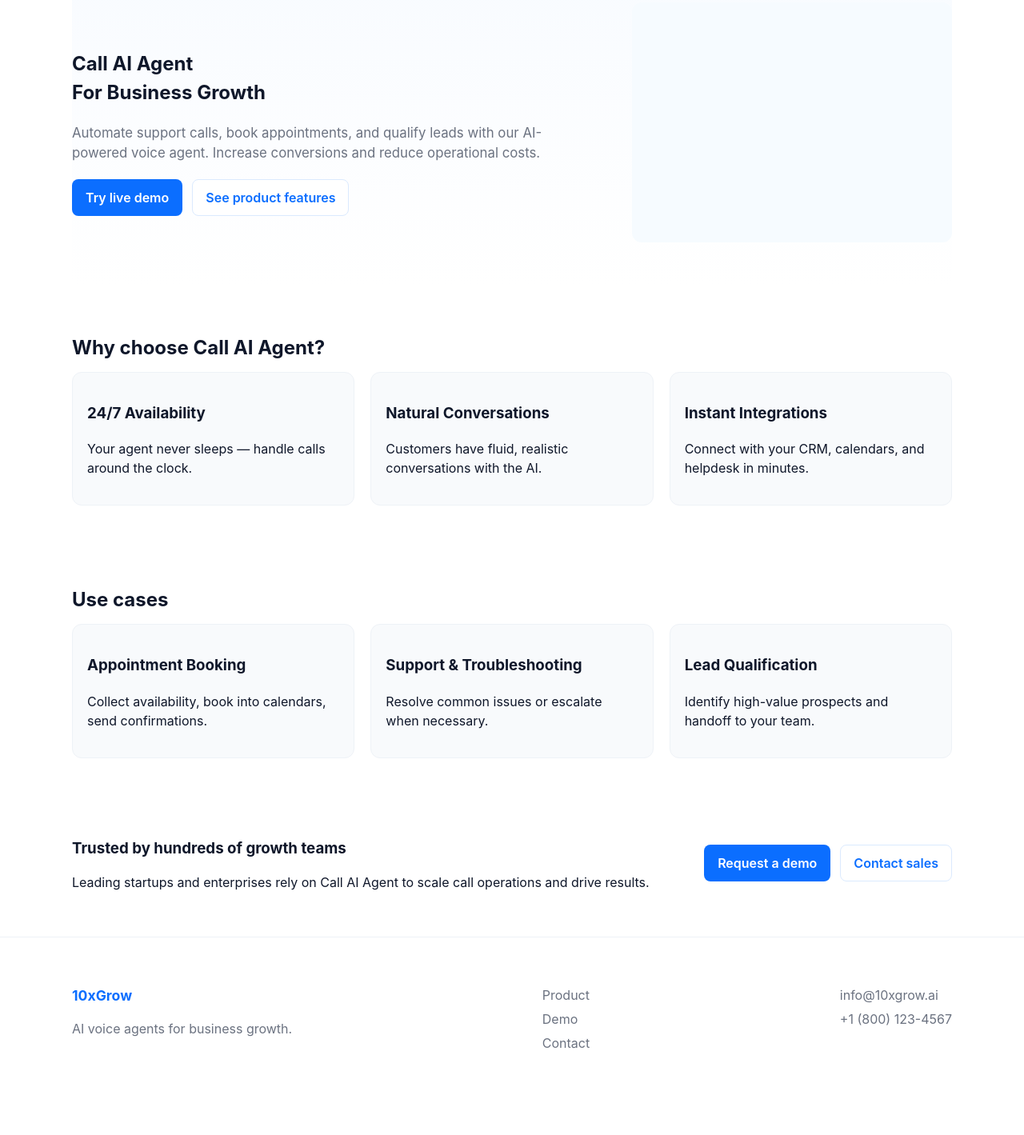
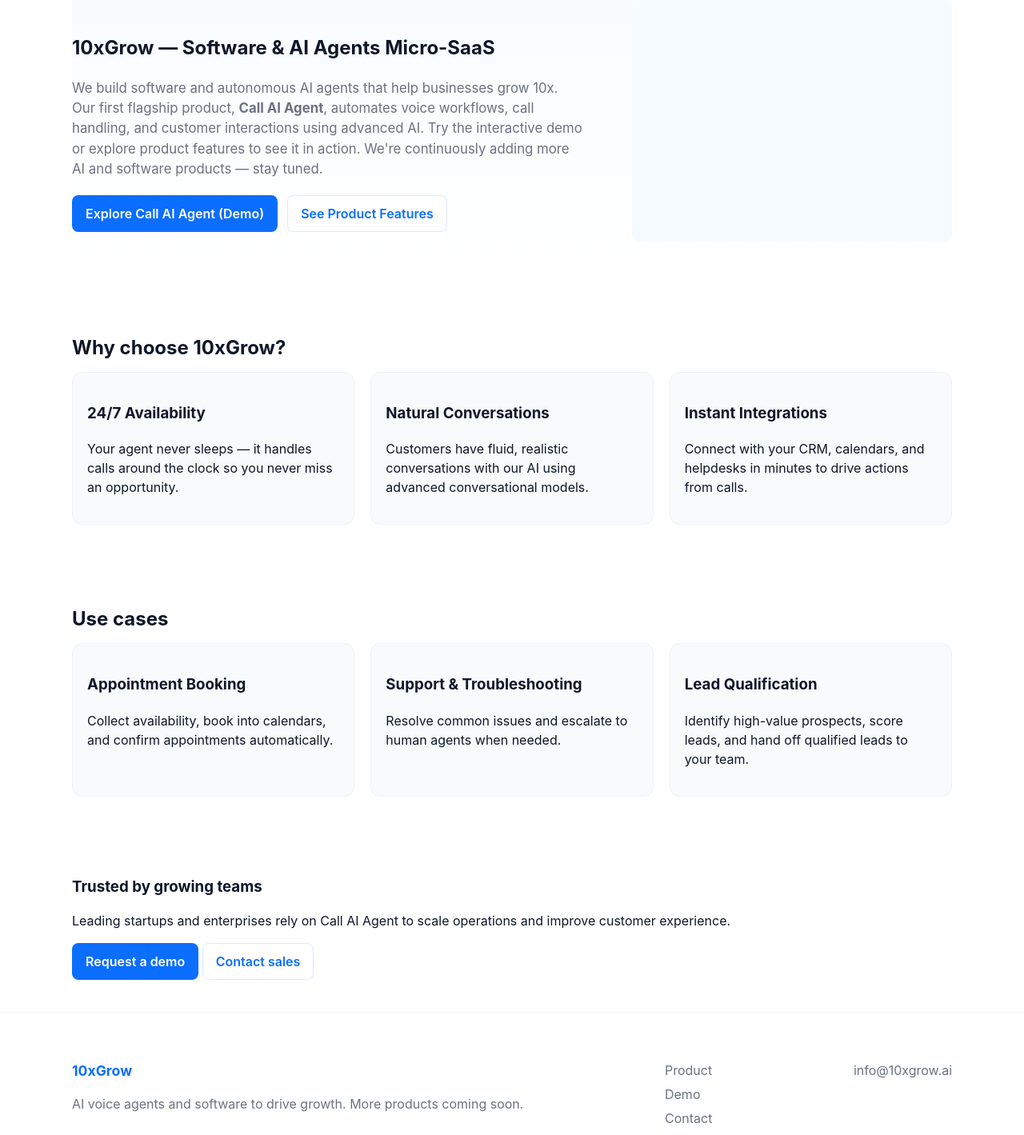
Before and after one commit to 10xgrowinfo/10xgrow-web, a plain HTML site: page index.html in a window 1280 px wide. Shown: the part 170-1589 px from the top of the page at 80% size. Before the commit the page ends 1552 px from the top, so only its background shows below. Drawn offline with Linux system fonts and the light colour scheme.

Commit message:
Update index.html with new content

```diff
--- a/index.html
+++ b/index.html
@@ -3,8 +3,8 @@
 <head>
   <meta charset="utf-8" />
   <meta name="viewport" content="width=device-width,initial-scale=1" />
-  <title>10xGrow — Call AI Agent</title>
-  <meta name="description" content="10xGrow Call AI Agent automates support, sales, and booking calls using advanced AI. Increase conversions and reduce costs." />
+  <title>10xGrow — Software & AI Agents Micro-SaaS | Call AI Agent</title>
+  <meta name="description" content="10xGrow is a software and AI agents micro-SaaS company. One of our flagship products is Call AI Agent — explore the product demo and feature set to see how it can automate and scale voice-driven workflows. More AI and software products coming soon." />
   <link rel="stylesheet" href="styles.css" />
   <script defer src="script.js"></script>
 </head>
@@ -26,13 +26,15 @@
     <section class="container hero">
       <div class="hero-inner">
         <div class="hero-content">
-          <h1>Call AI Agent<br/>For Business Growth</h1>
-          <p class="lead">Automate support calls, book appointments, and qualify leads with our AI-powered voice agent. Increase conversions and reduce operational costs.</p>
+          <h1>10xGrow — Software & AI Agents Micro-SaaS</h1>
+          <p class="lead">We build software and autonomous AI agents that help businesses grow 10x. Our first flagship product, <strong>Call AI Agent</strong>, automates voice workflows, call handling, and customer interactions using advanced AI. Try the interactive demo or explore product features to see it in action. We're continuously adding more AI and software products — stay tuned.</p>
+
           <div class="hero-ctas">
-            <a class="btn btn-primary" href="product-demo.html" data-cta="hero-demo">Try live demo</a>
-            <a class="btn btn-outline" href="product.html" data-cta="hero-product">See product features</a>
+            <a class="btn btn-primary" href="product-demo.html" data-cta="hero-demo" id="hero-demo">Explore Call AI Agent (Demo)</a>
+            <a class="btn btn-outline" href="product.html" data-cta="hero-product">See Product Features</a>
           </div>
         </div>
+
         <div aria-hidden="true" class="hero-visual">
           <svg width="400" height="300" viewBox="0 0 400 300" xmlns="http://www.w3.org/2000/svg">
             <rect width="400" height="300" rx="12" fill="#F6FBFF"/>
@@ -42,19 +44,19 @@
     </section>
 
     <section class="container features">
-      <h2>Why choose Call AI Agent?</h2>
+      <h2>Why choose 10xGrow?</h2>
       <div class="grid grid-3">
         <div class="card">
           <h3>24/7 Availability</h3>
-          <p>Your agent never sleeps — handle calls around the clock.</p>
+          <p>Your agent never sleeps — it handles calls around the clock so you never miss an opportunity.</p>
         </div>
         <div class="card">
           <h3>Natural Conversations</h3>
-          <p>Customers have fluid, realistic conversations with the AI.</p>
+          <p>Customers have fluid, realistic conversations with our AI using advanced conversational models.</p>
         </div>
         <div class="card">
           <h3>Instant Integrations</h3>
-          <p>Connect with your CRM, calendars, and helpdesk in minutes.</p>
+          <p>Connect with your CRM, calendars, and helpdesks in minutes to drive actions from calls.</p>
         </div>
       </div>
     </section>
@@ -64,15 +66,15 @@
       <div class="grid grid-3">
         <div class="card">
           <h3>Appointment Booking</h3>
-          <p>Collect availability, book into calendars, send confirmations.</p>
+          <p>Collect availability, book into calendars, and confirm appointments automatically.</p>
         </div>
         <div class="card">
           <h3>Support & Troubleshooting</h3>
-          <p>Resolve common issues or escalate when necessary.</p>
+          <p>Resolve common issues and escalate to human agents when needed.</p>
         </div>
         <div class="card">
           <h3>Lead Qualification</h3>
-          <p>Identify high-value prospects and handoff to your team.</p>
+          <p>Identify high-value prospects, score leads, and hand off qualified leads to your team.</p>
         </div>
       </div>
     </section>
@@ -80,33 +82,34 @@
     <section class="container trust">
       <div class="trust-inner">
         <div>
-          <h3>Trusted by hundreds of growth teams</h3>
-          <p>Leading startups and enterprises rely on Call AI Agent to scale call operations and drive results.</p>
-        </div>
-        <div class="cta-large">
+          <h3>Trusted by growing teams</h3>
+          <p>Leading startups and enterprises rely on Call AI Agent to scale operations and improve customer experience.</p>
           <a class="btn btn-primary" href="product-demo.html" data-cta="trust-demo">Request a demo</a>
           <a class="btn btn-outline" href="contact.html" data-cta="trust-contact">Contact sales</a>
         </div>
       </div>
     </section>
+
   </main>
 
   <footer class="site-footer">
     <div class="container footer-inner">
       <div class="brand-col">
         <a class="brand" href="index.html">10xGrow</a>
-        <p>AI voice agents for business growth.</p>
+        <p>AI voice agents and software to drive growth. More products coming soon.</p>
       </div>
+
       <div class="links-col">
         <a href="product.html">Product</a>
         <a href="product-demo.html">Demo</a>
         <a href="contact.html">Contact</a>
       </div>
+
       <div class="contact-col">
         <a href="mailto:info@10xgrow.ai">info@10xgrow.ai</a>
-        <a href="tel:+18001234567">+1 (800) 123-4567</a>
       </div>
     </div>
   </footer>
+
 </body>
 </html>
```
